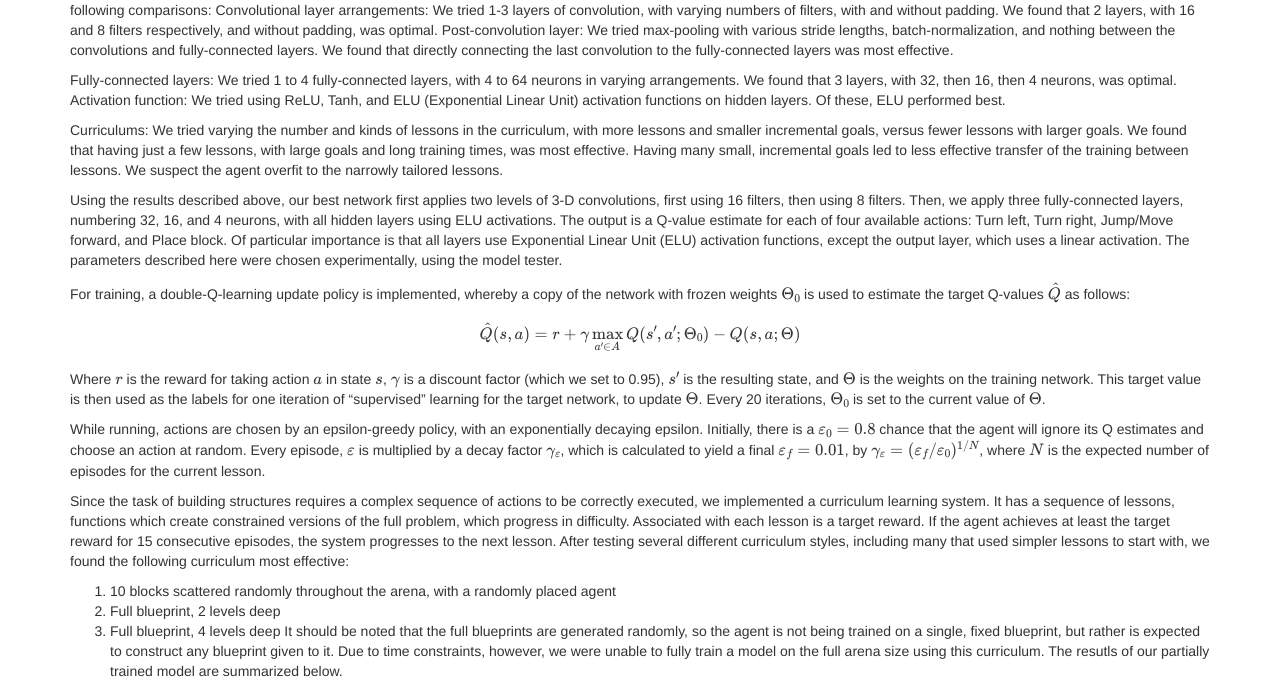
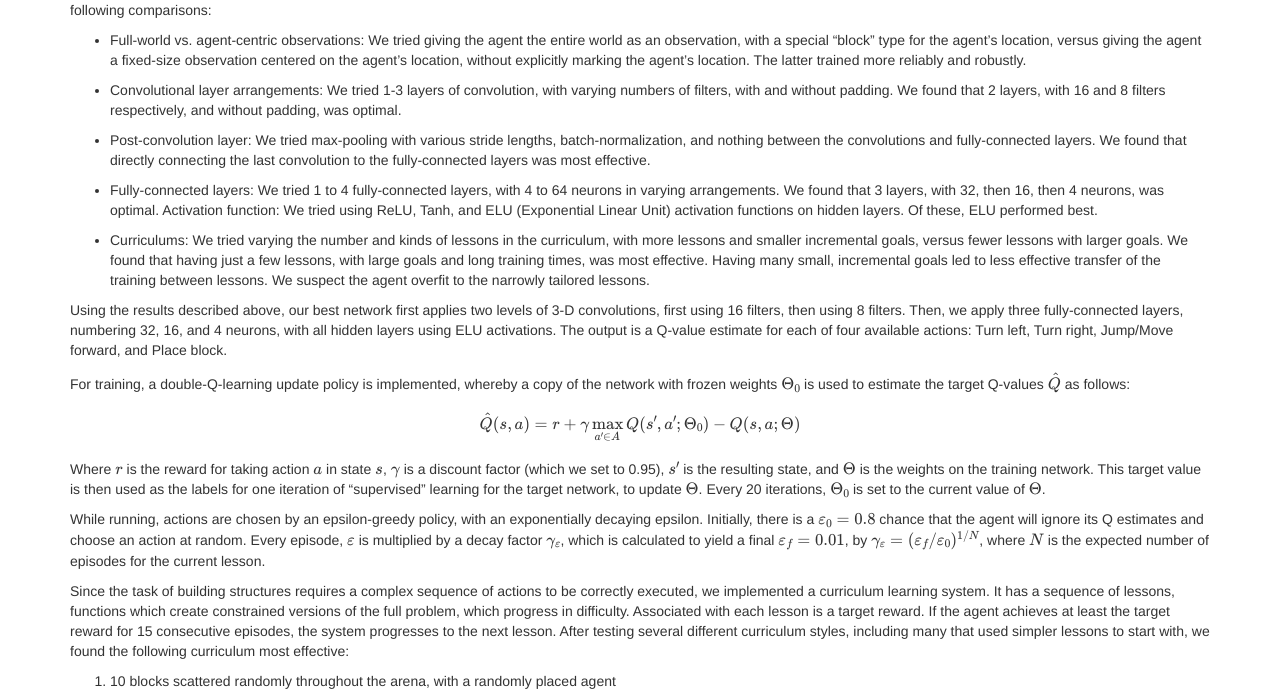
Before and after one commit to SurajSSingh/Collabuilder, a Jekyll site: the page built from docs/final.md, in a window 1280 px wide and 1400 px high, scrolled down 1074 px. Shown: the part 278-969 px from the top of the window. Built offline with Jekyll 4.4.1, drawn with Linux system fonts in a browser that asks for light colours; formulas are drawn with MathJax 3; some of the changed text lies outside the part shown; grey boxes are pictures that could not be loaded.

Commit message:
Update to approach section

```diff
--- a/docs/final.md
+++ b/docs/final.md
@@ -27,16 +27,20 @@ In order to efficiently research architectures and hyper-parameters for our agen
     <img src="https://drive.google.com/uc?id=1fm9JhoHIIjGSMxLgT5-MlX55Ld1xJnLd" title="Model Tester">
 </p>
 
-All successful versions of our agent first applied one or more layers of convolutions, followed by fully connected layers. Using the model-testing framework we developed, we made the following comparisons:
-Convolutional layer arrangements: We tried 1-3 layers of convolution, with varying numbers of filters, with and without padding. We found that 2 layers, with 16 and 8 filters respectively, and without padding, was optimal.
-Post-convolution layer: We tried max-pooling with various stride lengths, batch-normalization, and nothing between the convolutions and fully-connected layers. We found that directly connecting the last convolution to the fully-connected layers was most effective.
+All successful versions of our agent first applied one or more convolutional layers, followed by fully connected layers. Using the model-testing framework we developed, we made the following comparisons:
 
-Fully-connected layers: We tried 1 to 4 fully-connected layers, with 4 to 64 neurons in varying arrangements. We found that 3 layers, with 32, then 16, then 4 neurons, was optimal.
+* Full-world vs. agent-centric observations: We tried giving the agent the entire world as an observation, with a special "block" type for the agent's location, versus giving the agent a fixed-size observation centered on the agent's location, without explicitly marking the agent's location. The latter trained more reliably and robustly.
+
+* Convolutional layer arrangements: We tried 1-3 layers of convolution, with varying numbers of filters, with and without padding. We found that 2 layers, with 16 and 8 filters respectively, and without padding, was optimal.
+
+* Post-convolution layer: We tried max-pooling with various stride lengths, batch-normalization, and nothing between the convolutions and fully-connected layers. We found that directly connecting the last convolution to the fully-connected layers was most effective.
+
+* Fully-connected layers: We tried 1 to 4 fully-connected layers, with 4 to 64 neurons in varying arrangements. We found that 3 layers, with 32, then 16, then 4 neurons, was optimal.
 Activation function: We tried using ReLU, Tanh, and ELU (Exponential Linear Unit) activation functions on hidden layers. Of these, ELU performed best.
 
-Curriculums: We tried varying the number and kinds of lessons in the curriculum, with more lessons and smaller incremental goals, versus fewer lessons with larger goals. We found that having just a few lessons, with large goals and long training times, was most effective. Having many small, incremental goals led to less effective transfer of the training between lessons. We suspect the agent overfit to the narrowly tailored lessons.
+* Curriculums: We tried varying the number and kinds of lessons in the curriculum, with more lessons and smaller incremental goals, versus fewer lessons with larger goals. We found that having just a few lessons, with large goals and long training times, was most effective. Having many small, incremental goals led to less effective transfer of the training between lessons. We suspect the agent overfit to the narrowly tailored lessons.
 
-Using the results described above, our best network first applies two levels of 3-D convolutions, first using 16 filters, then using 8 filters. Then, we apply three fully-connected layers, numbering 32, 16, and 4 neurons, with all hidden layers using ELU activations. The output is a Q-value estimate for each of four available actions: Turn left, Turn right, Jump/Move forward, and Place block. Of particular importance is that all layers use Exponential Linear Unit (ELU) activation functions, except the output layer, which uses a linear activation. The parameters described here were chosen experimentally, using the model tester.
+Using the results described above, our best network first applies two levels of 3-D convolutions, first using 16 filters, then using 8 filters. Then, we apply three fully-connected layers, numbering 32, 16, and 4 neurons, with all hidden layers using ELU activations. The output is a Q-value estimate for each of four available actions: Turn left, Turn right, Jump/Move forward, and Place block.
 
 For training, a double-Q-learning update policy is implemented, whereby a copy of the network with frozen weights $$ \Theta_0 $$ is used to estimate the target Q-values $$ \hat{Q} $$ as follows:
 
@@ -50,6 +54,7 @@ Since the task of building structures requires a complex sequence of actions to
 1. 10 blocks scattered randomly throughout the arena, with a randomly placed agent
 2. Full blueprint, 2 levels deep
 3. Full blueprint, 4 levels deep
+
 It should be noted that the full blueprints are generated randomly, so the agent is not being trained on a single, fixed blueprint, but rather is expected to construct any blueprint given to it. Due to time constraints, however, we were unable to fully train a model on the full arena size using this curriculum. The resutls of our partially trained model are summarized below.
 
 <p align="center">
@@ -110,13 +115,6 @@ This blueprint is close to the full goal of a “tall” (4-layer) blueprint, in
 Another key qualitative metric is to evaluate whether the agent behaves "reasonably" to a human observer. On this metric, the agent scores very highly on the first lesson, and moderately on the second. When given randomly scattered blocks on the ground to place, the agent effectively navigates to positions where blocks are needed and places them, and even explores the world effectively when there are no incomplete blocks in its field of view. On the two-layer blueprints, the agent tends to build walls by constructing stairs to begin the wall, then walking along the top of the wall and constructing the next step as it goes. In this respect, the agent behaves highly reasonably. However, the agent tends to get “confused” by the interior walls, eventually attempting to place a block that has already been placed, or turning around indefinitely. In this respect, the agent fails to behave reasonably. However, given the current level of training, we consider this behavior to be acceptable.
 
 
-
-## Remove this section but make sure nothing important isnt moved to another section
-
-
-As made evident by our team name “Collabuilder”, we would love to be able to introduce multiple agents into the environment and have them work together in order to build the structures. Our simulator would be all the more crucial in this setup, and it would be difficult to find the correct way to train agents simultaneously. Given time, this would be our final addition to the project.
-
-
 ## Resources Used:
 
 Keras is used for our neural network model, with Tensorflow as its backend. The Minecraft simulator relies heavily on Numpy. Plotting and displays use Matplotlib.
```
